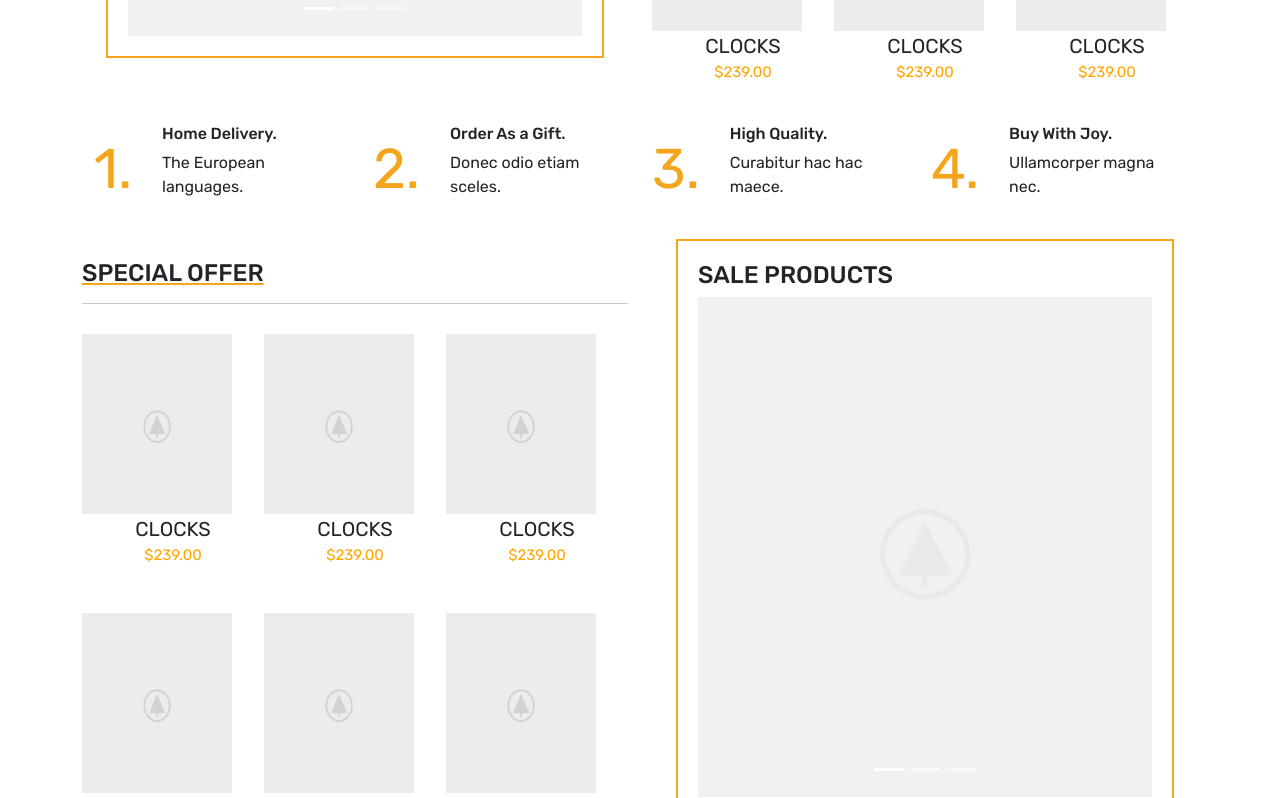
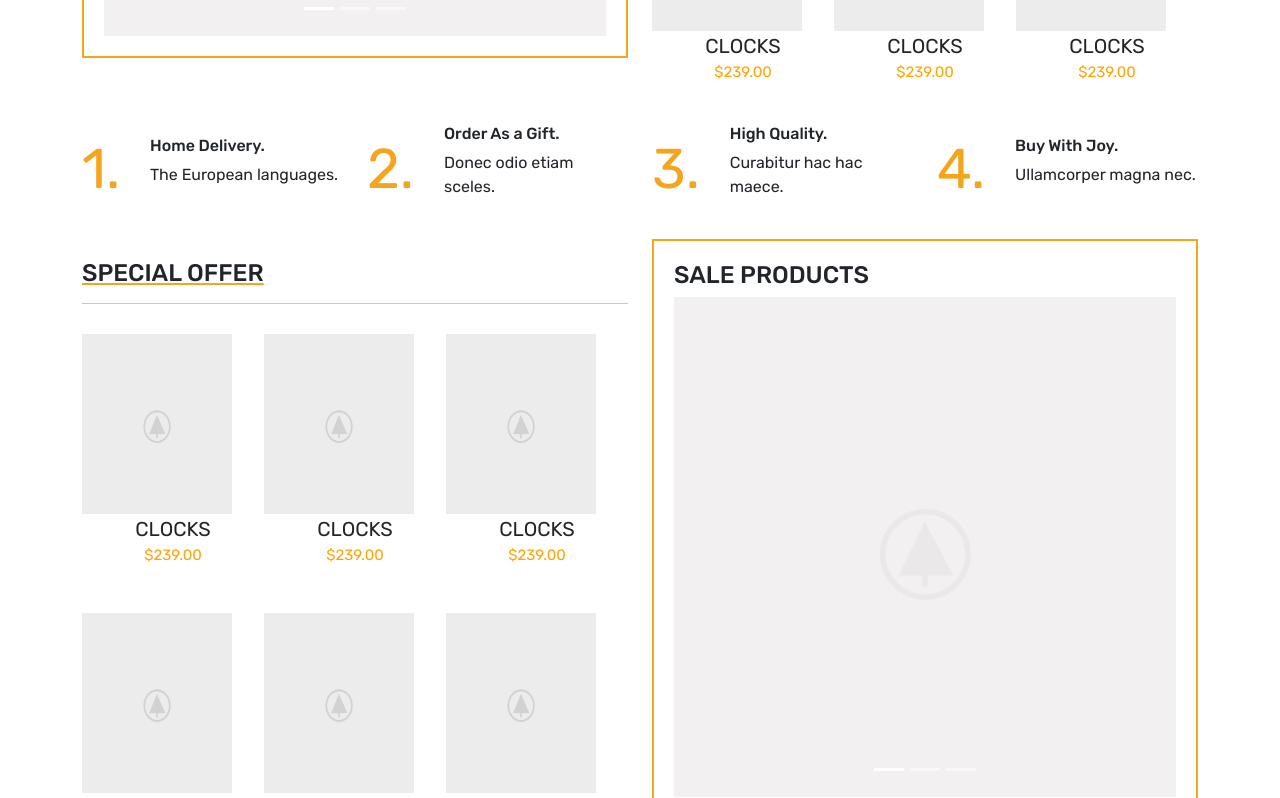
Before and after one commit to yogeshmlv/Woodmart, a React (Create React App) app: page / in a window 1280 px wide. Shown: the part 1680-2478 px from the top of the page. Built offline with nearby package versions, Linux system fonts and the light colour scheme.

Commit message:
alingment

```diff
--- a/src/components/Sales.jsx
+++ b/src/components/Sales.jsx
@@ -3,7 +3,7 @@ import React from 'react'
 const Sales = () => {
     return (
         <>
-            <div className="container">
+            <div className="">
                 <section>
                     <div className='special'>
                         <h4 className="">
--- a/src/pages/Home.js
+++ b/src/pages/Home.js
@@ -127,7 +127,7 @@ const Home = () => {
         </div>
         <div className="">
           <section className="py-4 name pe-200">
-            <div className="container">
+            <div className="">
               <div className="row">
                 <div className="col-sm-6 col-lg-3 d-flex align-items-center gap-30 text-black">
                   <span className="span1">1.</span>
@@ -171,8 +171,8 @@ const Home = () => {
       <section>
         <GardenProduct />
       </section>
-      <section>
-        <div class="container">
+      <section  class="container">
+        <div>
           <div class="row justify-content-between">
             <div class="col-sm-6">
               <div class="image-with-text position-relative">
```
